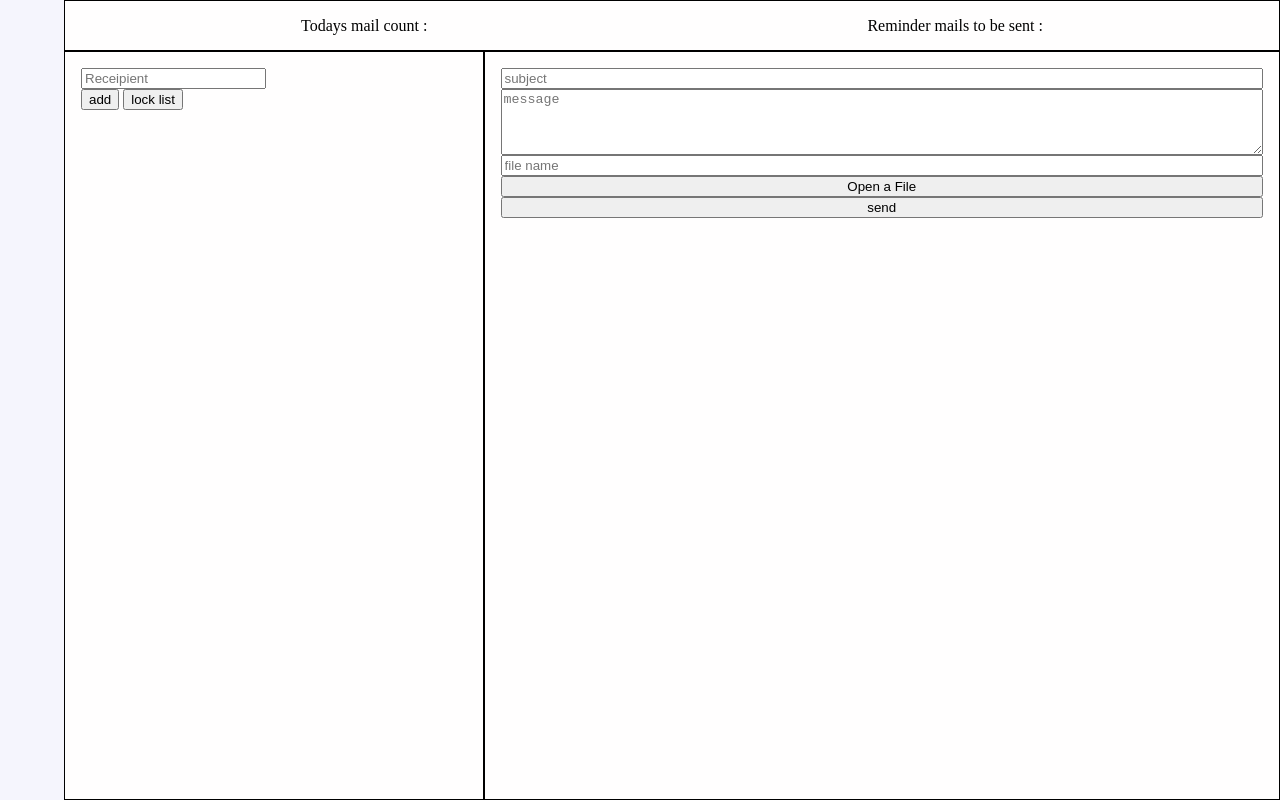
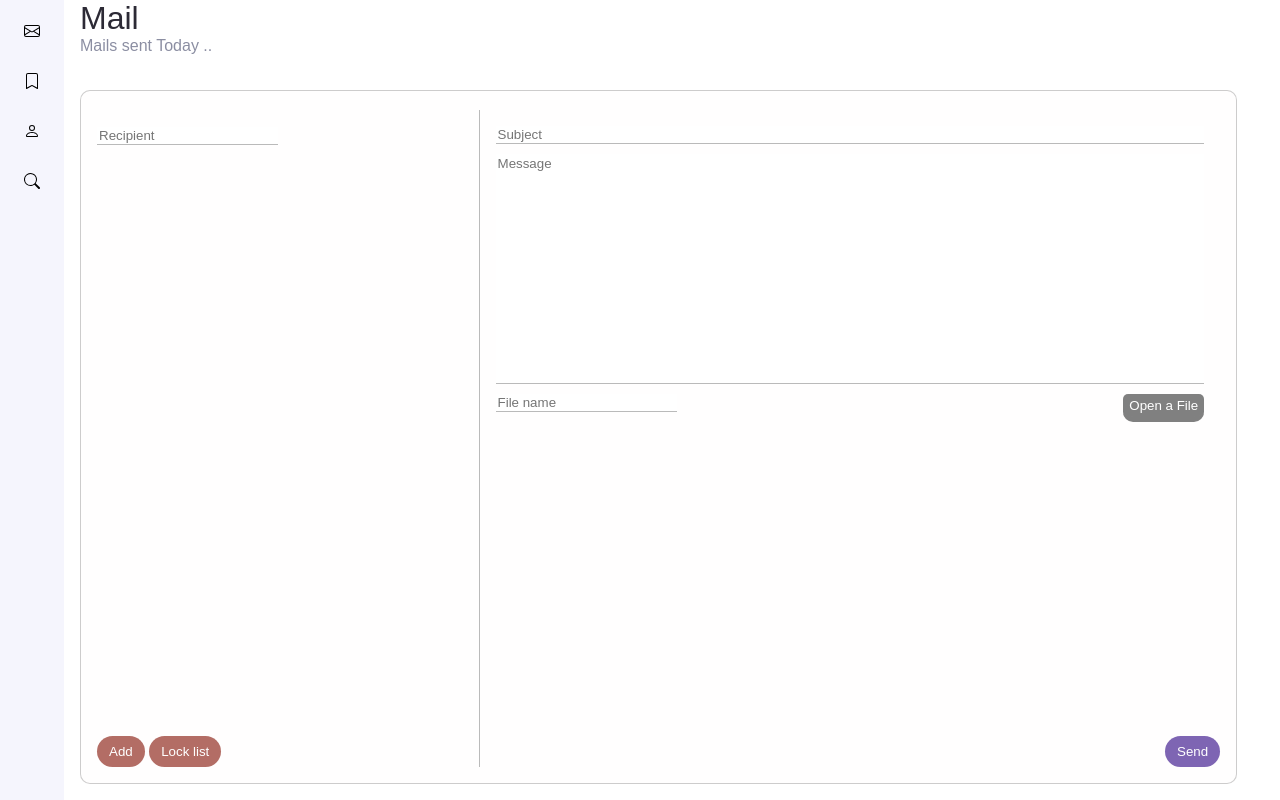
Before and after one commit to Arpit078/colMail, an Electron app: page public/mainScreen/index.html in a window 1280 px wide. Drawn offline with Linux system fonts and the light colour scheme; no server answers.

Commit message:
wow the ui looks just great! --checkpoint 5

```diff
--- a/package.json
+++ b/package.json
@@ -5,8 +5,7 @@
   "main": "main.js",
   "scripts": {
     "test": "echo \"Error: no test specified\" && exit 1",
-    "start":"electron ."
-
+    "start": "electron ."
   },
   "author": "Arpit078",
   "license": "ISC",
--- a/public/mainScreen/index.html
+++ b/public/mainScreen/index.html
@@ -4,32 +4,62 @@
     <meta charset="UTF-8">
     <!-- https://developer.mozilla.org/en-US/docs/Web/HTTP/CSP -->
     <meta http-equiv="Content-Security-Policy" content="default-src 'self'; script-src 'self'">
+    <title>colMail</title>
     <link rel="stylesheet" href="style.css">
-    <title>colMail</title>
-  </head>
+    <link rel="preconnect" href="https://fonts.googleapis.com">
+<link rel="preconnect" href="https://fonts.gstatic.com" crossorigin>
+<link href="https://fonts.googleapis.com/css2?family=Inter:wght@500&family=Noto+Sans&family=Poppins:wght@400;500;600;700&family=Roboto+Slab:wght@400;500&family=Rubik:wght@400;500&display=swap" rel="stylesheet"></head>
   <body>
     <div class="container">
-      <div id="menu"></div>
-      <div id="content">
-        <div class="top">
-          <div >Todays mail count : <span id="mailCounter"></span></div>
-          <div >Reminder mails to be sent : <span id="reminderCounter"></span></div>
+      <div id="menu">
+        <div class="item">
+          <div class="icon"><svg xmlns="http://www.w3.org/2000/svg" width="16" height="16" fill="currentColor" class="bi bi-envelope" viewBox="0 0 16 16">
+            <path d="M0 4a2 2 0 0 1 2-2h12a2 2 0 0 1 2 2v8a2 2 0 0 1-2 2H2a2 2 0 0 1-2-2V4Zm2-1a1 1 0 0 0-1 1v.217l7 4.2 7-4.2V4a1 1 0 0 0-1-1H2Zm13 2.383-4.708 2.825L15 11.105V5.383Zm-.034 6.876-5.64-3.471L8 9.583l-1.326-.795-5.64 3.47A1 1 0 0 0 2 13h12a1 1 0 0 0 .966-.741ZM1 11.105l4.708-2.897L1 5.383v5.722Z"/>
+          </svg></i></div>
         </div>
-        <div class="mailIds" id="mailIds">
-          <div id="mailBox">
-            <input type="text" placeholder="Receipient" class="receipient">
-          </div>
-          <button id="add-receipient">add</button>
-          <button id="lock-list">lock list</button>
+        <div class="item">
+          <div class="icon"><svg xmlns="http://www.w3.org/2000/svg" width="16" height="16" fill="currentColor" class="bi bi-bookmark" viewBox="0 0 16 16">
+            <path d="M2 2a2 2 0 0 1 2-2h8a2 2 0 0 1 2 2v13.5a.5.5 0 0 1-.777.416L8 13.101l-5.223 2.815A.5.5 0 0 1 2 15.5V2zm2-1a1 1 0 0 0-1 1v12.566l4.723-2.482a.5.5 0 0 1 .554 0L13 14.566V2a1 1 0 0 0-1-1H4z"/>
+          </svg></div>
         </div>
-        <div class="mailContainer">
-          <input type="text" id="subject" placeholder="subject">
-          <textarea id="message" placeholder="message" rows="4" cols="50"></textarea>
-          <input type="text" id="filename" placeholder="file name">
-          <button type="button" id="btn">Open a File</button>
-          <button id="send">send</button>
+        <div class="item">
+          <div class="icon"><svg xmlns="http://www.w3.org/2000/svg" width="16" height="16" fill="currentColor" class="bi bi-person" viewBox="0 0 16 16">
+            <path d="M8 8a3 3 0 1 0 0-6 3 3 0 0 0 0 6Zm2-3a2 2 0 1 1-4 0 2 2 0 0 1 4 0Zm4 8c0 1-1 1-1 1H3s-1 0-1-1 1-4 6-4 6 3 6 4Zm-1-.004c-.001-.246-.154-.986-.832-1.664C11.516 10.68 10.289 10 8 10c-2.29 0-3.516.68-4.168 1.332-.678.678-.83 1.418-.832 1.664h10Z"/>
+          </svg></div>
+        </div>
+        <div class="item">
+          <div class="icon"><svg xmlns="http://www.w3.org/2000/svg" width="16" height="16" fill="currentColor" class="bi bi-search" viewBox="0 0 16 16">
+            <path d="M11.742 10.344a6.5 6.5 0 1 0-1.397 1.398h-.001c.03.04.062.078.098.115l3.85 3.85a1 1 0 0 0 1.415-1.414l-3.85-3.85a1.007 1.007 0 0 0-.115-.1zM12 6.5a5.5 5.5 0 1 1-11 0 5.5 5.5 0 0 1 11 0z"/>
+          </svg></div>
         </div>
       </div>
+      <div class="contentWrapper">
+        <div class="top">
+          <p class="heading">Mail</p>
+          <p class="followText">Mails sent Today <span id="mailCounter">..</span></p>
+        </div>
+        <div id="content">
+          <div class="mailIds" id="mailIds">
+            <div id="mailBox">
+              <input type="text" placeholder="Recipient" class="receipient">
+            </div>
+            <div class="btns">
+              <button id="add-receipient" class="idBtn">Add</button>
+              <button id="lock-list" class="idBtn">Lock list</button>
+            </div>
+          </div>
+          <div class="mailContainer">
+            <input type="text" id="subject" placeholder="Subject">
+            <textarea id="message"  placeholder="Message" rows="15" cols="50"></textarea>
+            <div class="file">
+              <input type="text" id="filename" placeholder="File name">
+              <button type="button" id="btn">Open a File</button>
+            </div>
+            <button id="send">Send</button>
+          </div>
+        </div>
+      </div>
+
     </div>
     <script src='./renderer.js'></script>
   </body>
--- a/public/mainScreen/renderer.js
+++ b/public/mainScreen/renderer.js
@@ -11,6 +11,14 @@ const lockList = document.getElementById('lock-list')
 const mailCounterdiv = document.getElementById('mailCounter')
 const reminderCounterdiv = document.getElementById('reminderCounter')
 const refreshbtn = document.getElementById('refresh')
+const minimize = document.getElementById('minimize')
+const icons = document.querySelectorAll('.icon')
+const menuBox = document.getElementById('menu')
+const expanded = document.querySelectorAll('.expanded');
+const items = document.querySelectorAll('.item');
+
+
+
 
 let filePath
 let recipientValuesGlobal
@@ -34,7 +42,7 @@ async function reminderCount(reminderCounterdiv){
 }
 
 updateCount(mailCounterdiv)
-reminderCount(reminderCounterdiv)
+// reminderCount(reminderCounterdiv)
 /*
 refreshbtn.addEventListener('click', ()=>{
     reminderCounterdiv.innerHTML =  reminderCount()
@@ -62,15 +70,38 @@ async function sendMailAndCount(data) {
     console.error("An error occurred:", error);
   }
 }
+
+//------------------------------button functions--------------------------------------------------------------
+
 addReceipient.addEventListener('click', ()=>{
     const inputElement = document.createElement("input");
     inputElement.setAttribute("type", "text");
-    inputElement.setAttribute("placeholder", "Receipient");
+    inputElement.setAttribute("placeholder", "Recipient");
     inputElement.setAttribute("class", "receipient");
     mailBox.appendChild(inputElement);
 
 })
-//
+minimize.addEventListener('click', ()=>{
+  expanded.forEach(box => {
+  box.style.display = 'none';
+});
+  menuBox.style.width = "5%"
+  minimize.innerText = ""
+
+
+})
+
+items.forEach((item)=>{
+  item.addEventListener('click',()=>{
+    minimize.innerHTML = `<svg xmlns="http://www.w3.org/2000/svg" width="16" height="16" fill="currentColor" class="bi bi-x" viewBox="0 0 16 16">
+    <path d="M4.646 4.646a.5.5 0 0 1 .708 0L8 7.293l2.646-2.647a.5.5 0 0 1 .708.708L8.707 8l2.647 2.646a.5.5 0 0 1-.708.708L8 8.707l-2.646 2.647a.5.5 0 0 1-.708-.708L7.293 8 4.646 5.354a.5.5 0 0 1 0-.708z"/>
+  </svg>`
+    menuBox.style.width = "15%"
+    expanded.forEach(box => {
+      box.style.display = 'block';
+    });
+  })
+})
 
 lockList.addEventListener('click',()=>{
   const recipientInputs = document.querySelectorAll('input.receipient');
@@ -99,3 +130,4 @@ send.addEventListener('click',async ()=>{
     sendMailAndCount(data);
 
 })
+//-----------------------------------------------------------------------------------------------------------------------
--- a/public/mainScreen/style.css
+++ b/public/mainScreen/style.css
@@ -4,20 +4,42 @@ body{
 .container{
     display: flex;
     flex-direction: row;
+    font-family: 'Rubik', sans-serif;
+}
+.container input{
+    border: none;
+    border-bottom: 1.5px solid rgba(0, 0, 0, 0.27);
+    margin-bottom: 10px ;
+    outline: none;
+
+}
+.container textarea{
+    border: none;
+    border-bottom: 1.5px solid rgba(0, 0, 0, 0.27);
+    margin-bottom: 10px ;
+
 
 }
 #menu{
     width: 5%;
     height: 100vh;
     background-color: rgb(245, 245, 253);
+    font-weight: 500;
 }
 #content{
     width: 95%;
-    height: 100vh;
+    height:auto;
     background-color: #FFFEFE;
     display: grid;
     grid-template-columns: repeat(8, 1fr); /* Set a fixed number of rows */
     grid-auto-columns: 8%;
+    border: 1.5px solid rgba(0, 0, 0, 0.197);
+    border-radius: 10px;
+    margin: 1rem;
+    grid-column-start: 1;
+    grid-column-end: 4;
+    grid-row-start: 2;
+    grid-row-end: 20;
 }
 
 .mailIds{
@@ -26,8 +48,32 @@ body{
     grid-column-end: 4;
     grid-row-start: 2;
     grid-row-end: 20;
-    border: 1px solid black;
     padding: 1rem;
+    border-right: 1.5px solid rgba(0, 0, 0, 0.27);
+    margin-bottom: 1rem;
+    position: relative ;
+
+
+}
+.btns{
+    position: absolute;
+    bottom: 0;
+}
+.file{
+    display: flex;
+    justify-content: space-between;
+}
+#send{
+    position: absolute;
+    bottom: 0;
+    right: 0;
+    border: none;
+    padding: 8px 12px 8px 12px;
+    background-color: #7E65B3;
+    font-weight: 500;
+    color: white;
+    border-radius: 1rem;
+    cursor: pointer;
 
 }
 .mailContainer{
@@ -36,21 +82,89 @@ body{
     grid-column-end:10;
     grid-row-start: 2;
     grid-row-end: 20;
-    border: 1px solid black;
     padding: 1rem;
     display: flex;
     flex-direction: column;
+    position: relative;
+    margin-bottom: 1rem;
+    margin-right: 1rem;
+
+
+}
+#message{
+    font-family: 'Rubik', sans-serif;
+    resize: none;
+    outline: none;
+}
+#btn{
+    border: none;
+    border-bottom: 5px solid grey;
+    background-color: grey;
+    border-radius: 5px 5px 10px 10px;
+    color: white;
+    cursor: pointer;
+}
+.idBtn{
+    border: none;
+    padding: 8px 12px 8px 12px;
+    background-color: #b36d65;
+    font-weight: 500;
+    color: white;
+    border-radius: 1rem;
+    cursor: pointer;
 }
 
+
+.contentWrapper{
+    display: grid;
+    width: 95%;
+}
+
+.item{
+    display: flex;
+    justify-content: space-evenly;
+    gap: 10px;
+    padding: 7px 5px 7px 5px;
+    cursor: pointer;
+    border-radius: 10px;
+    margin: 1rem;
+}
+.item:hover{
+    background-color: #EEECF9;
+}
+.item:hover .expanded{
+    color: #2C2A35;
+}
+.item:hover .icon{
+    color: #7E65B3;
+}
+#minimize{
+    cursor: pointer;
+}
+
+.minimizeContainer{
+    display: flex;
+    align-items: flex-end;
+    flex-direction: column-reverse;
+}
+.expanded{
+    color: #8B8EA2;
+}
+
+.heading{
+    font-weight: 500;
+    font-size: 2rem;
+    color: #2C2A35;
+}
 .top{
+    margin-left: 1rem;
+    color: #8B8EA2;
+    grid-column-start: 1;
+    grid-column-end: 4;
     grid-row-start: 1;
     grid-row-end: 2;
-    grid-column-start:1;
-    grid-column-end:10;
-    display: flex;
-    justify-content: space-around;
-    align-items: center;
-    padding-left: 1rem;
-    padding-right: 1rem;
-    border: 1px solid black;
 }
+.top p{
+    margin-bottom: 0;
+    margin-top: 0;
+}
```
Also changed, not shown: readme.md.
